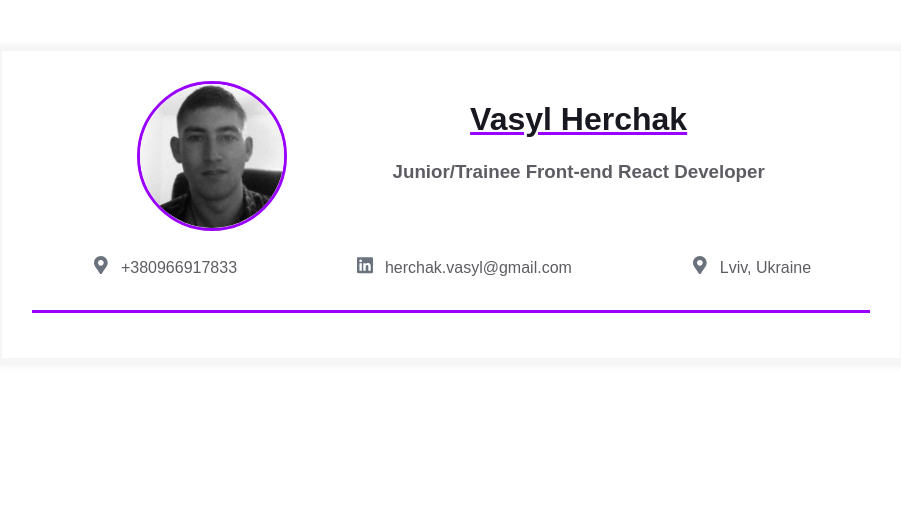
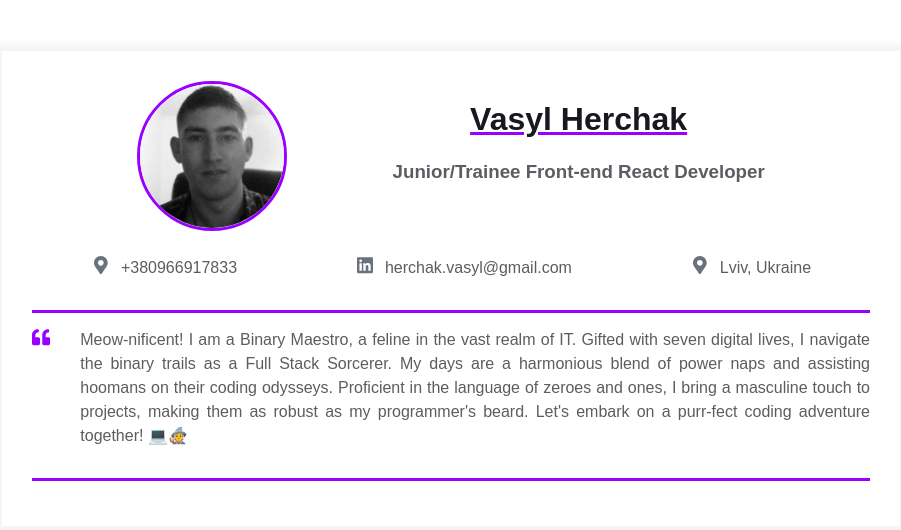
Before and after one commit to mr-vasyl/homepage, a plain HTML site: page index.html in a window 1280 px wide. Shown: the whole page, without its empty margins (189-1090 px from the left). Drawn offline with Linux system fonts and the light colour scheme.

Commit message:
added block about me

```diff
--- a/index.html
+++ b/index.html
@@ -94,6 +94,39 @@
             </div>
           </div>
         </div>
+        <div class="container">
+          <div class="resume__block">
+            <div class="intro">
+              <div class="intro__icon-wrapper">
+                <svg
+                  class="intro__icon"
+                  xmlns="http://www.w3.org/2000/svg"
+                  viewBox="0 0 512 512"
+                >
+                  <path
+                    d="M464 256h-80v-64c0-35.3 28.7-64 64-64h8c13.3 0 24-10.7
+                    24-24V56c0-13.3-10.7-24-24-24h-8c-88.4 0-160 71.6-160 160v240c0
+                    26.5 21.5 48 48 48h128c26.5 0 48-21.5
+                    48-48V304c0-26.5-21.5-48-48-48zm-288 0H96v-64c0-35.3 28.7-64
+                    64-64h8c13.3 0 24-10.7 24-24V56c0-13.3-10.7-24-24-24h-8C71.6
+                    32 0 103.6 0 192v240c0 26.5 21.5 48 48 48h128c26.5 0 48-21.5
+                    48-48V304c0-26.5-21.5-48-48-48z"
+                  ></path>
+                </svg>
+              </div>
+              <p class="intro_text">
+                Meow-nificent! I am a Binary Maestro, a feline in the vast realm
+                of IT. Gifted with seven digital lives, I navigate the binary
+                trails as a Full Stack Sorcerer. My days are a harmonious blend
+                of power naps and assisting hoomans on their coding odysseys.
+                Proficient in the language of zeroes and ones, I bring a
+                masculine touch to projects, making them as robust as my
+                programmer's beard. Let's embark on a purr-fect coding adventure
+                together! &#x1F4BB;&#x1F9D9;
+              </p>
+            </div>
+          </div>
+        </div>
       </div>
     </main>
   </body>
```
